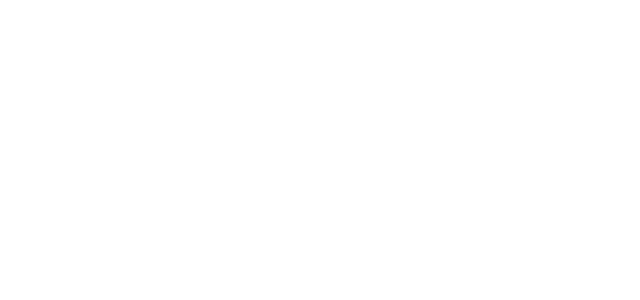
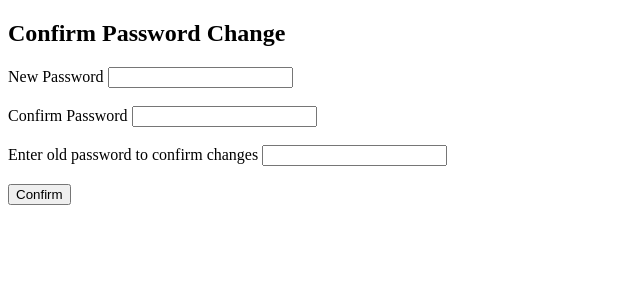
Before and after one commit to jpkeegan/RevPay-Bank-Frontend, a React (Create React App) app: page /passwordreset in a window 1280 px wide. Before the commit this address had no page. Shown: the top 300 px of the page, without its empty margins (0-640 px from the left). Built offline with nearby package versions, Linux system fonts and the light colour scheme.

Commit message:
added password reset page

```diff
--- a/src/App.tsx
+++ b/src/App.tsx
@@ -14,6 +14,7 @@
 import { CreateBusinessLoanPage } from './pages/create-business-loan-page';
 import { UpdateBusinessPage } from './pages/update-business-page';
 import { AddMoneyToWalletPage } from './pages/add-money-to-wallet-page';
+import { PasswordResetPage } from './pages/password-reset-page';
 
 const queryClient = new QueryClient();
 
@@ -23,19 +24,20 @@
       <BrowserRouter>
         <Routes>
 
-          <Route path={'/transaction'} element={<PayRequestPage/>}/>
-          <Route path={'/home'} element={<HomePage/>}/>
-          <Route path={'/business/new'} element={<AddBusinessPage/>}/>
-          <Route path={'/business/:id'} element={<UpdateBusinessPage/>}/>
-          <Route path={'/businesses/:id'} element={<BusinessPage/>}/>
-          <Route path={'/'} element={<SignInPage/>}/>
-          <Route path={'/registration'} element={<PersonalRegistrationPage/>}/>
-          <Route path={'/loan'} element={<CreateBusinessLoanPage/>}/>
-          <Route path={'/wallet'} element={<WalletPage/>} />
-          <Route path={'/wallet/add'} element={<AddMoneyToWalletPage/>} />
-          <Route path='/logout' element={<LogOut/>}/>
-          <Route path='/settings' element={<AccountSettings/>}/>
-          <Route path={'/bankaccount/add'} element={<BankAccountForm/>} />
+          <Route path={'/transaction'} element={<PayRequestPage />} />
+          <Route path={'/home'} element={<HomePage />} />
+          <Route path={'/business/new'} element={<AddBusinessPage />} />
+          <Route path={'/business/:id'} element={<UpdateBusinessPage />} />
+          <Route path={'/businesses/:id'} element={<BusinessPage />} />
+          <Route path={'/'} element={<SignInPage />} />
+          <Route path={'/registration'} element={<PersonalRegistrationPage />} />
+          <Route path={'/loan'} element={<CreateBusinessLoanPage />} />
+          <Route path={'/wallet'} element={<WalletPage />} />
+          <Route path={'/wallet/add'} element={<AddMoneyToWalletPage />} />
+          <Route path='/logout' element={<LogOut />} />
+          <Route path='/settings' element={<AccountSettings />} />
+          <Route path={'/bankaccount/add'} element={<BankAccountForm />} />
+          <Route path={'/passwordreset'} element={<PasswordResetPage />} />
         </Routes>
       </BrowserRouter>
     </QueryClientProvider>
--- a/src/pages/account-settings.tsx
+++ b/src/pages/account-settings.tsx
@@ -1,5 +1,5 @@
 import { useEffect, useReducer } from "react";
-import { useNavigate } from "react-router-dom";
+import { Link, useNavigate } from "react-router-dom";
 import { NavBar } from "../components/nav-bar";
 import { userRegistrationReducer } from "../reducers/user-registration-reducer";
 import { getAllUsernames, SignInForm, updateUserAccount, UserAccountReturnInfo, UserAccountUpdate, verifyUserAccount } from "../requests/user-account-requests";
@@ -9,16 +9,16 @@
 
     const navigation = useNavigate();
     const [trackerState, dispatch] = useReducer(userRegistrationReducer, initialState);
-    useEffect(()=>{
+    useEffect(() => {
 
         const accountIDCheck = localStorage.getItem("accountId");
-          if(!accountIDCheck){
+        if (!accountIDCheck) {
             alert("You have to sign in.")
             navigation("/")
-          }else{
+        } else {
             //Else is technically not necessary, but I use it to load local storage.
-          }
-        });
+        }
+    });
     const accountId = localStorage.getItem("accountId");
     const username = localStorage.getItem("username");
 
@@ -97,8 +97,8 @@
     }
 
     return <>
-        <NavBar left={[{text:"Home",callback:()=>{navigation("/home")}}]}
-        right={[]} />
+        <NavBar left={[{ text: "Home", callback: () => { navigation("/home") } }]}
+            right={[]} />
         <h1>Registration Page</h1>
         <fieldset>
             <label htmlFor="username">Change USERNAME: </label>
@@ -117,11 +117,14 @@
             <input type="text" placeholder="123 Anywhere St." onChange={handleSetAddress} /> <br />
 
         </fieldset>
-
+        <br />
         <label htmlFor="password">Confirm your password: </label>
         <input type="password" placeholder="Password" required onChange={handleSetPassword} /> <br />
+        <br />
+        <button onClick={handleVerifyAccountSettings}>Update Account</button>
 
-        <button onClick={handleVerifyAccountSettings}>Update Account</button>
+        <br /><br />
+        <Link to='/passwordreset'>Change Password</Link>
 
     </>
 }
--- /dev/null
+++ b/src/pages/password-reset-page.tsx
@@ -0,0 +1,22 @@
+
+
+export function PasswordResetPage() {
+
+
+    return <>
+        <h2>Confirm Password Change</h2>
+
+        <label htmlFor="password">New Password </label>
+        <input type="password" id="password" />
+        <br /><br />
+
+        <label htmlFor="passwordConfirm">Confirm Password </label>
+        <input type="password" id="passwordConfirm" />
+        <br /><br />
+
+        <label htmlFor="oldPassword">Enter old password to confirm changes </label>
+        <input type="password" id="oldPassword"/>
+        <br /><br />
+        <button>Confirm</button>
+    </>
+}
```
